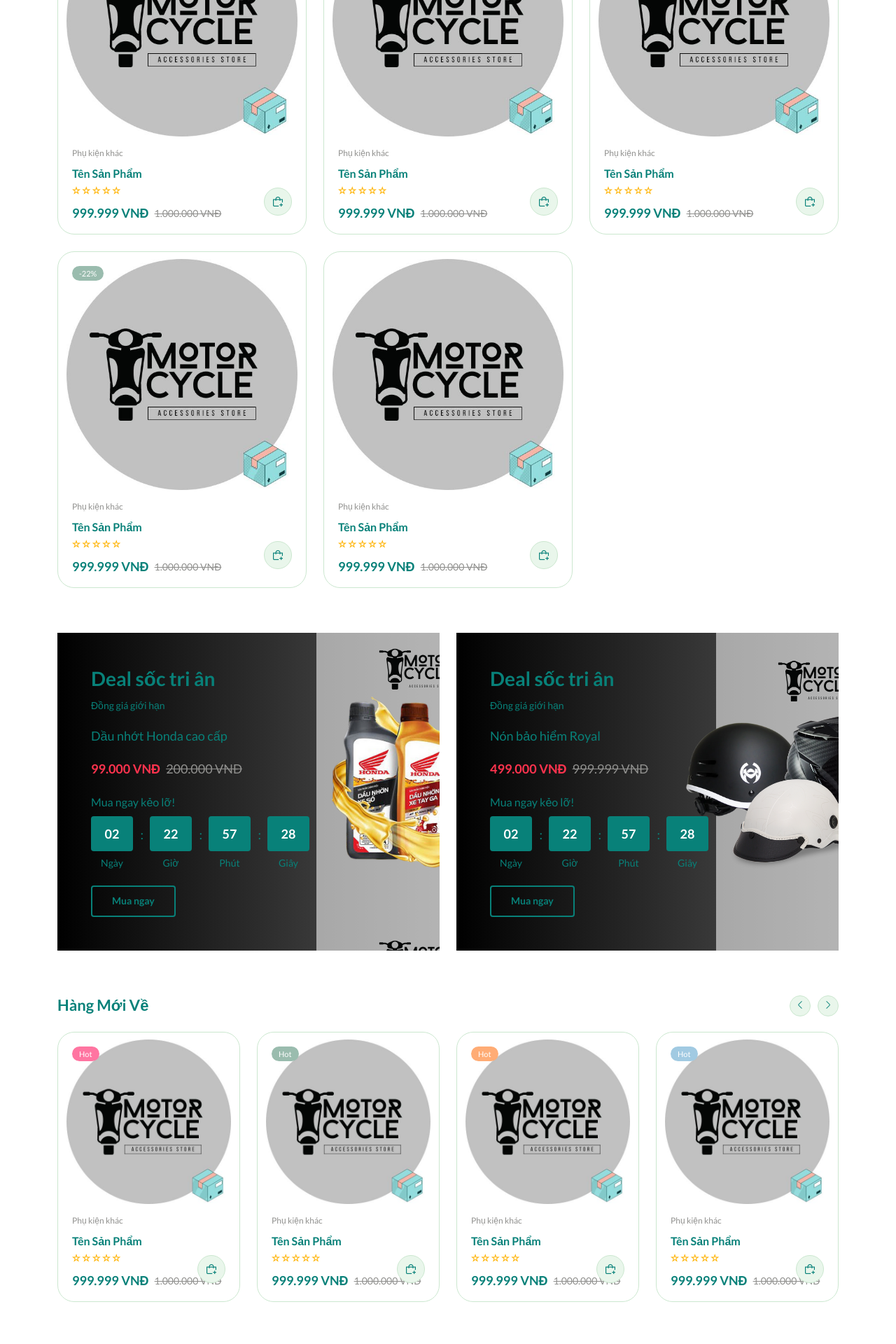
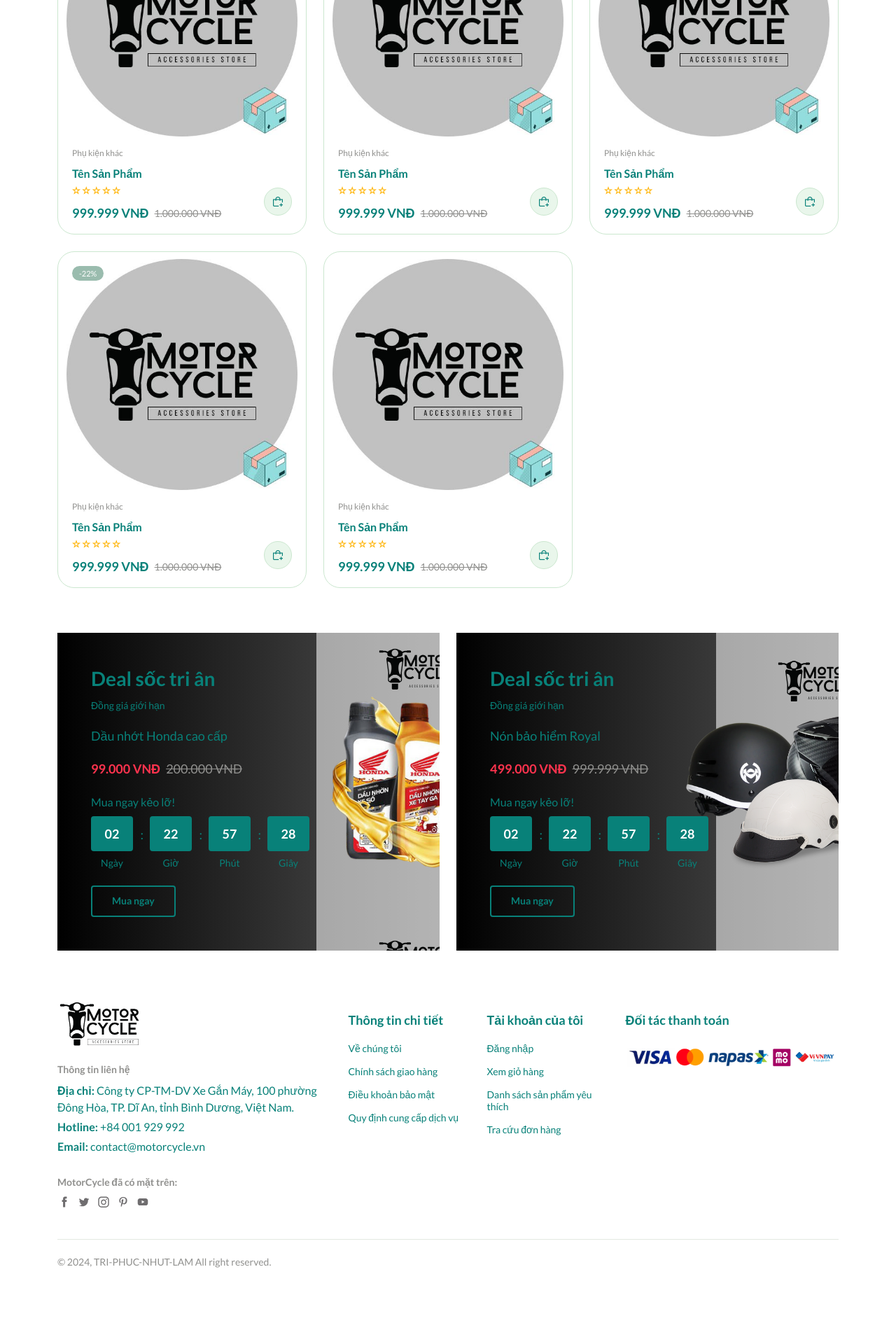
Before and after one commit to felixchauhp/Motorcycle-Business-LTW, a PHP site: page /index-main.html in a window 1280 px wide. Shown: the part 1800-3720 px from the top of the page at 70% size. After the commit the page ends 3611 px from the top, so only its background shows below. Run offline with PHP 8.4, Linux system fonts and the light colour scheme; some libraries are stand-ins or nearby versions.

Commit message:
Pending changes exported from your codespace

```diff
--- a/details.html
+++ b/details.html
@@ -166,7 +166,7 @@
             </ul>
             <div class="details__action">
               <input type="number" class="quantity" value="3" />
-              <a href="#" class="btn btn--sm">Add To Card</a>
+              <a href="#" class="btn btn--sm">Thêm vào giỏ hàng</a>
               <a href="#" class="details__action-btn">
                 <i class="fi fi-rs-heart"></i>
               </a>
--- a/index-main.html
+++ b/index-main.html
@@ -1649,408 +1675,6 @@
           </div>
         </div>
       </section>
-
-      <!--=============== NEW ARRIVALS ===============-->
-      <section class="new__arrivals container section">
-        <h3 class="section__title"><span>Hàng</span> Mới Về</h3>
-        <div class="new__container swiper">
-          <div class="swiper-wrapper">
-            <div class="product__item swiper-slide">
-              <div class="product__banner">
-                <a href="details.html" class="product__images">
-                  <img
-                    src="assets/img/product-1-1.jpg"
-                    alt=""
-                    class="product__img default"
-                  />
-                  <img
-                    src="assets/img/product-1-2.jpg"
-                    alt=""
-                    class="product__img hover"
-                  />
-                </a>
-                <div class="product__actions">
-                  <a href="#" class="action__btn" aria-label="Quick View">
-                    <i class="fi fi-rs-eye"></i>
-                  </a>
-                  <a href="#" class="action__btn" aria-label="Add to Wishlist">
-                    <i class="fi fi-rs-heart"></i>
-                  </a>
-                  <a href="#" class="action__btn" aria-label="Compare">
-                    <i class="fi fi-rs-shuffle"></i>
-                  </a>
-                </div>
-                <div class="product__badge light-pink">Hot</div>
-              </div>
-              <div class="product__content">
-                <span class="product__category">Phụ kiện khác</span>
-                <a href="details.html">
-                  <h3 class="product__title">Tên Sản Phẩm</h3>
-                </a>
-                <div class="product__rating">
-                  <i class="fi fi-rs-star"></i>
-                  <i class="fi fi-rs-star"></i>
-                  <i class="fi fi-rs-star"></i>
-                  <i class="fi fi-rs-star"></i>
-                  <i class="fi fi-rs-star"></i>
-                </div>
-                <div class="product__price flex">
-                  <span class="new__price">999.999 VNĐ</span>
-                  <span class="old__price">1.000.000 VNĐ</span>
-                </div>
-                <a
-                  href="#"
-                  class="action__btn cart__btn"
-                  aria-label="Add To Cart"
-                >
-                  <i class="fi fi-rs-shopping-bag-add"></i>
-                </a>
-              </div>
-            </div>
-            <div class="product__item swiper-slide">
-              <div class="product__banner">
-                <a href="details.html" class="product__images">
-                  <img
-                    src="assets/img/product-2-1.jpg"
-                    alt=""
-                    class="product__img default"
-                  />
-                  <img
-                    src="assets/img/product-2-2.jpg"
-                    alt=""
-                    class="product__img hover"
-                  />
-                </a>
-                <div class="product__actions">
-                  <a href="#" class="action__btn" aria-label="Quick View">
-                    <i class="fi fi-rs-eye"></i>
-                  </a>
-                  <a href="#" class="action__btn" aria-label="Add to Wishlist">
-                    <i class="fi fi-rs-heart"></i>
-                  </a>
-                  <a href="#" class="action__btn" aria-label="Compare">
-                    <i class="fi fi-rs-shuffle"></i>
-                  </a>
-                </div>
-                <div class="product__badge light-green">Hot</div>
-              </div>
-              <div class="product__content">
-                <span class="product__category">Phụ kiện khác</span>
-                <a href="details.html">
-                  <h3 class="product__title">Tên Sản Phẩm</h3>
-                </a>
-                <div class="product__rating">
-                  <i class="fi fi-rs-star"></i>
-                  <i class="fi fi-rs-star"></i>
-                  <i class="fi fi-rs-star"></i>
-                  <i class="fi fi-rs-star"></i>
-                  <i class="fi fi-rs-star"></i>
-                </div>
-                <div class="product__price flex">
-                  <span class="new__price">999.999 VNĐ</span>
-                  <span class="old__price">1.000.000 VNĐ</span>
-                </div>
-                <a
-                  href="#"
-                  class="action__btn cart__btn"
-                  aria-label="Add To Cart"
-                >
-                  <i class="fi fi-rs-shopping-bag-add"></i>
-                </a>
-              </div>
-            </div>
-            <div class="product__item swiper-slide">
-              <div class="product__banner">
-                <a href="details.html" class="product__images">
-                  <img
-                    src="assets/img/product-3-1.jpg"
-                    alt=""
-                    class="product__img default"
-                  />
-                  <img
-                    src="assets/img/product-3-2.jpg"
-                    alt=""
-                    class="product__img hover"
-                  />
-                </a>
-                <div class="product__actions">
-                  <a href="#" class="action__btn" aria-label="Quick View">
-                    <i class="fi fi-rs-eye"></i>
-                  </a>
-                  <a href="#" class="action__btn" aria-label="Add to Wishlist">
-                    <i class="fi fi-rs-heart"></i>
-                  </a>
-                  <a href="#" class="action__btn" aria-label="Compare">
-                    <i class="fi fi-rs-shuffle"></i>
-                  </a>
-                </div>
-                <div class="product__badge light-orange">Hot</div>
-              </div>
-              <div class="product__content">
-                <span class="product__category">Phụ kiện khác</span>
-                <a href="details.html">
-                  <h3 class="product__title">Tên Sản Phẩm</h3>
-                </a>
-                <div class="product__rating">
-                  <i class="fi fi-rs-star"></i>
-                  <i class="fi fi-rs-star"></i>
-                  <i class="fi fi-rs-star"></i>
-                  <i class="fi fi-rs-star"></i>
-                  <i class="fi fi-rs-star"></i>
-                </div>
-                <div class="product__price flex">
-                  <span class="new__price">999.999 VNĐ</span>
-                  <span class="old__price">1.000.000 VNĐ</span>
-                </div>
-                <a
-                  href="#"
-                  class="action__btn cart__btn"
-                  aria-label="Add To Cart"
-                >
-                  <i class="fi fi-rs-shopping-bag-add"></i>
-                </a>
-              </div>
-            </div>
-            <div class="product__item swiper-slide">
-              <div class="product__banner">
-                <a href="details.html" class="product__images">
-                  <img
-                    src="assets/img/product-4-1.jpg"
-                    alt=""
-                    class="product__img default"
-                  />
-                  <img
-                    src="assets/img/product-4-2.jpg"
-                    alt=""
-                    class="product__img hover"
-                  />
-                </a>
-                <div class="product__actions">
-                  <a href="#" class="action__btn" aria-label="Quick View">
-                    <i class="fi fi-rs-eye"></i>
-                  </a>
-                  <a href="#" class="action__btn" aria-label="Add to Wishlist">
-                    <i class="fi fi-rs-heart"></i>
-                  </a>
-                  <a href="#" class="action__btn" aria-label="Compare">
-                    <i class="fi fi-rs-shuffle"></i>
-                  </a>
-                </div>
-                <div class="product__badge light-blue">Hot</div>
-              </div>
-              <div class="product__content">
-                <span class="product__category">Phụ kiện khác</span>
-                <a href="details.html">
-                  <h3 class="product__title">Tên Sản Phẩm</h3>
-                </a>
-                <div class="product__rating">
-                  <i class="fi fi-rs-star"></i>
-                  <i class="fi fi-rs-star"></i>
-                  <i class="fi fi-rs-star"></i>
-                  <i class="fi fi-rs-star"></i>
-                  <i class="fi fi-rs-star"></i>
-                </div>
-                <div class="product__price flex">
-                  <span class="new__price">999.999 VNĐ</span>
-                  <span class="old__price">1.000.000 VNĐ</span>
-                </div>
-                <a
-                  href="#"
-                  class="action__btn cart__btn"
-                  aria-label="Add To Cart"
-                >
-                  <i class="fi fi-rs-shopping-bag-add"></i>
-                </a>
-              </div>
-            </div>
-            <div class="product__item swiper-slide">
-              <div class="product__banner">
-                <a href="details.html" class="product__images">
-                  <img
-                    src="assets/img/product-5-1.jpg"
-                    alt=""
-                    class="product__img default"
-                  />
-                  <img
-                    src="assets/img/product-5-2.jpg"
-                    alt=""
-                    class="product__img hover"
-                  />
-                </a>
-                <div class="product__actions">
-                  <a href="#" class="action__btn" aria-label="Quick View">
-                    <i class="fi fi-rs-eye"></i>
-                  </a>
-                  <a href="#" class="action__btn" aria-label="Add to Wishlist">
-                    <i class="fi fi-rs-heart"></i>
-                  </a>
-                  <a href="#" class="action__btn" aria-label="Compare">
-                    <i class="fi fi-rs-shuffle"></i>
-                  </a>
-                </div>
-                <div class="product__badge light-blue">-30%</div>
-              </div>
-              <div class="product__content">
-                <span class="product__category">Phụ kiện khác</span>
-                <a href="details.html">
-                  <h3 class="product__title">Tên Sản Phẩm</h3>
-                </a>
-                <div class="product__rating">
-                  <i class="fi fi-rs-star"></i>
-                  <i class="fi fi-rs-star"></i>
-                  <i class="fi fi-rs-star"></i>
-                  <i class="fi fi-rs-star"></i>
-                  <i class="fi fi-rs-star"></i>
-                </div>
-                <div class="product__price flex">
-                  <span class="new__price">999.999 VNĐ</span>
-                  <span class="old__price">1.000.000 VNĐ</span>
-                </div>
-                <a
-                  href="#"
-                  class="action__btn cart__btn"
-                  aria-label="Add To Cart"
-                >
-                  <i class="fi fi-rs-shopping-bag-add"></i>
-                </a>
-              </div>
-            </div>
-            <div class="product__item swiper-slide">
-              <div class="product__banner">
-                <a href="details.html" class="product__images">
-                  <img
-                    src="assets/img/product-6-1.jpg"
-                    alt=""
-                    class="product__img default"
-                  />
-                  <img
-                    src="assets/img/product-6-2.jpg"
-                    alt=""
-                    class="product__img hover"
-                  />
-                </a>
-                <div class="product__actions">
-                  <a href="#" class="action__btn" aria-label="Quick View">
-                    <i class="fi fi-rs-eye"></i>
-                  </a>
-                  <a href="#" class="action__btn" aria-label="Add to Wishlist">
-                    <i class="fi fi-rs-heart"></i>
-                  </a>
-                  <a href="#" class="action__btn" aria-label="Compare">
-                    <i class="fi fi-rs-shuffle"></i>
-                  </a>
-                </div>
-                <div class="product__badge light-blue">-22%</div>
-              </div>
-              <div class="product__content">
-                <span class="product__category">Phụ kiện khác</span>
-                <a href="details.html">
-                  <h3 class="product__title">Tên Sản Phẩm</h3>
-                </a>
-                <div class="product__rating">
-                  <i class="fi fi-rs-star"></i>
-                  <i class="fi fi-rs-star"></i>
-                  <i class="fi fi-rs-star"></i>
-                  <i class="fi fi-rs-star"></i>
-                  <i class="fi fi-rs-star"></i>
-                </div>
-                <div class="product__price flex">
-                  <span class="new__price">999.999 VNĐ</span>
-                  <span class="old__price">1.000.000 VNĐ</span>
-                </div>
-                <a
-                  href="#"
-                  class="action__btn cart__btn"
-                  aria-label="Add To Cart"
-                >
-                  <i class="fi fi-rs-shopping-bag-add"></i>
-                </a>
-              </div>
-            </div>
-            <div class="product__item swiper-slide">
-              <div class="product__banner">
-                <a href="details.html" class="product__images">
-                  <img
-                    src="assets/img/product-7-1.jpg"
-                    alt=""
-                    class="product__img default"
-                  />
-                  <img
-                    src="assets/img/product-7-2.jpg"
-                    alt=""
-                    class="product__img hover"
-                  />
-                </a>
-                <div class="product__actions">
-                  <a href="#" class="action__btn" aria-label="Quick View">
-                    <i class="fi fi-rs-eye"></i>
-                  </a>
-                  <a href="#" class="action__btn" aria-label="Add to Wishlist">
-                    <i class="fi fi-rs-heart"></i>
-                  </a>
-                  <a href="#" class="action__btn" aria-label="Compare">
-                    <i class="fi fi-rs-shuffle"></i>
-                  </a>
-                </div>
-                <div class="product__badge light-green">-22%</div>
-              </div>
-              <div class="product__content">
-                <span class="product__category">Phụ kiện khác</span>
-                <a href="details.html">
-                  <h3 class="product__title">Tên Sản Phẩm</h3>
-                </a>
-                <div class="product__rating">
-                  <i class="fi fi-rs-star"></i>
-                  <i class="fi fi-rs-star"></i>
-                  <i class="fi fi-rs-star"></i>
-                  <i class="fi fi-rs-star"></i>
-                  <i class="fi fi-rs-star"></i>
-                </div>
-                <div class="product__price flex">
-                  <span class="new__price">999.999 VNĐ</span>
-                  <span class="old__price">1.000.000 VNĐ</span>
-                </div>
-                <a
-                  href="#"
-                  class="action__btn cart__btn"
-                  aria-label="Add To Cart"
-                >
-                  <i class="fi fi-rs-shopping-bag-add"></i>
-                </a>
-              </div>
-            </div>
-          </div>
-
-          <div class="swiper-button-prev">
-            <i class="fi fi-rs-angle-left"></i>
-          </div>
-          <div class="swiper-button-next">
-            <i class="fi fi-rs-angle-right"></i>
-          </div>
-        </div>
-      </section>
-
-      <!--=============== NEWSLETTER ===============-->
-      <section class="newsletter section home__newsletter">
-        <div class="newsletter__container container grid">
-          <h3 class="newsletter__title flex">
-            <img
-              src="./assets/img/icon-email.svg"
-              alt=""
-              class="newsletter__icon"
-            />
-            Đăng ký nhận tin sản phẩm mới
-          </h3>
-          <form action="" class="newsletter__form">
-            <input
-              type="text"
-              placeholder="Nhập địa chỉ Email"
-              class="newsletter__input"
-            />
-            <button type="submit" class="newsletter__btn">Đăng ký</button>
-          </form>
-        </div>
-      </section>
     </main>
 
     <!--=============== FOOTER ===============-->
@@ -2139,8 +1763,7 @@
         </div>
       </div>
       <div class="footer__bottom">
-        <p class="copyright">&copy; 2024. All right reserved</p>
-        <span class="designer">Website created by Group 4</span>
+        <p class="copyright">&copy; 2024, TRI-PHUC-NHUT-LAM All right reserved.</p>
       </div>
     </footer>
 
--- a/index.html
+++ b/index.html
@@ -64,10 +64,10 @@
               <a href="shop.html" class="nav__link">Sản phẩm</a>
             </li>
             <li class="nav__item">
-              <a href="login.html" class="nav__link">Đăng nhập</a>
+              <a href="about.html" class="nav__link">Giới thiệu</a>
             </li>
             <li class="nav__item">
-              <a href="login.html" class="nav__link">Đăng ký</a>
+              <a href="Blog.html" class="nav__link">Tin tức</a>
             </li>
           </ul>
           <div class="header__search">
```
Also changed, not shown: other parts of index-main.html (+36 -10 lines), assets/css/styles.css (+16 -18 lines), index-manage.html (+13 -3 lines), Blog.html (added), 1 other file.
